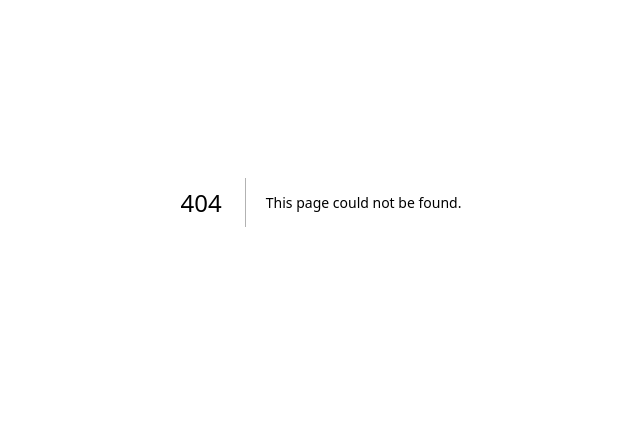
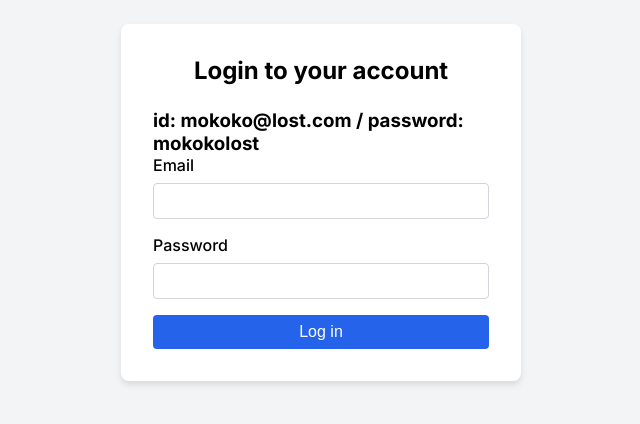
Before and after one commit to ahrrrl/yeogiya-next, a Next.js app: page /login in a window 1280 px wide. Before the commit this address had no page. Shown: the part 198-622 px from the top of the page, without its empty margins (319-959 px from the left). Built offline with nearby package versions, Linux system fonts and the light colour scheme.

Commit message:
feat: login

```diff
--- /dev/null
+++ b/app/lib/actions.ts
@@ -0,0 +1,28 @@
+'use server';
+
+import { signIn } from '@/auth';
+import { AuthError } from 'next-auth';
+
+export async function authenticate(
+  prevState: string | undefined,
+  formData: FormData
+) {
+  try {
+    await signIn('credentials', {
+      email: formData.get('email'),
+      password: formData.get('password'),
+      redirect: false,
+    });
+    return 'Success';
+  } catch (error) {
+    if (error instanceof AuthError) {
+      switch (error.type) {
+        case 'CredentialsSignin':
+          return 'Invalid credentials.';
+        default:
+          return 'Something went wrong.';
+      }
+    }
+    throw error;
+  }
+}
--- /dev/null
+++ b/app/login/LoginPage.module.scss
@@ -0,0 +1,23 @@
+.loginContainer {
+  display: flex;
+  align-items: center;
+  justify-content: center;
+  min-height: 100vh;
+  background-color: #f3f4f6;
+}
+
+.loginBox {
+  padding: 2rem;
+  background-color: white;
+  box-shadow: 0 4px 6px rgba(0, 0, 0, 0.1);
+  border-radius: 8px;
+  width: 100%;
+  max-width: 400px;
+}
+
+.title {
+  font-size: 1.5rem;
+  font-weight: bold;
+  text-align: center;
+  margin-bottom: 1.5rem;
+}
--- /dev/null
+++ b/app/login/page.tsx
@@ -0,0 +1,14 @@
+import styles from './LoginPage.module.scss';
+import LoginForm from '../ui/login/login-form';
+
+export default function LoginPage() {
+  return (
+    <main className={styles.loginContainer}>
+      <div className={styles.loginBox}>
+        <h3 className={styles.title}>Login to your account</h3>
+        <h3>id: mokoko@lost.com / password: mokokolost</h3>
+        <LoginForm />
+      </div>
+    </main>
+  );
+}
--- /dev/null
+++ b/app/ui/login/LoginForm.module.scss
@@ -0,0 +1,48 @@
+.form {
+  display: flex;
+  flex-direction: column;
+  gap: 1rem;
+}
+
+.inputGroup {
+  display: flex;
+  flex-direction: column;
+}
+
+.label {
+  margin-bottom: 0.5rem;
+  font-weight: 500;
+}
+
+.input {
+  padding: 0.5rem;
+  border: 1px solid #d1d5db;
+  border-radius: 4px;
+  font-size: 1rem;
+
+  &:focus {
+    outline: none;
+    border-color: #2563eb;
+    box-shadow: 0 0 0 2px rgba(37, 99, 235, 0.2);
+  }
+}
+
+.error {
+  color: #ef4444;
+  margin-top: 0.5rem;
+}
+
+.button {
+  background-color: #2563eb;
+  color: white;
+  padding: 0.5rem 1rem;
+  border: none;
+  border-radius: 4px;
+  font-size: 1rem;
+  cursor: pointer;
+  transition: background-color 0.2s;
+
+  &:hover {
+    background-color: #1d4ed8;
+  }
+}
--- /dev/null
+++ b/app/ui/login/login-form.tsx
@@ -0,0 +1,75 @@
+'use client';
+
+import { useActionState, useState } from 'react';
+import { useRouter } from 'next/navigation';
+import styles from './LoginForm.module.scss';
+import { authenticate } from '@/app/lib/actions';
+
+export default function LoginForm() {
+  const [email, setEmail] = useState('');
+  const [password, setPassword] = useState('');
+  const [error, setError] = useState('');
+  const [isPending, setIsPending] = useState(false);
+  const router = useRouter();
+
+  const handleSubmit = async (e: React.FormEvent<HTMLFormElement>) => {
+    e.preventDefault();
+    setIsPending(true);
+    setError('');
+
+    useActionState;
+    try {
+      const formData = new FormData();
+      formData.append('email', email);
+      formData.append('password', password);
+
+      const result = await authenticate(undefined, formData);
+
+      if (result === 'Invalid credentials.') {
+        setError(result);
+      } else {
+        // 로그인 성공 시 대시보드로 리다이렉트
+        router.push('/dashboard');
+      }
+    } catch (error) {
+      setError('An unexpected error occurred.');
+    } finally {
+      setIsPending(false);
+    }
+  };
+
+  return (
+    <form onSubmit={handleSubmit} className={styles.form}>
+      <div className={styles.inputGroup}>
+        <label htmlFor='email' className={styles.label}>
+          Email
+        </label>
+        <input
+          type='email'
+          id='email'
+          value={email}
+          onChange={(e) => setEmail(e.target.value)}
+          required
+          className={styles.input}
+        />
+      </div>
+      <div className={styles.inputGroup}>
+        <label htmlFor='password' className={styles.label}>
+          Password
+        </label>
+        <input
+          type='password'
+          id='password'
+          value={password}
+          onChange={(e) => setPassword(e.target.value)}
+          required
+          className={styles.input}
+        />
+      </div>
+      {error && <div className={styles.error}>{error}</div>}
+      <button type='submit' disabled={isPending} className={styles.button}>
+        {isPending ? 'Logging in...' : 'Log in'}
+      </button>
+    </form>
+  );
+}
--- /dev/null
+++ b/auth.config.ts
@@ -0,0 +1,21 @@
+import type { NextAuthConfig } from 'next-auth';
+
+export const authConfig = {
+  pages: {
+    signIn: '/',
+  },
+  callbacks: {
+    authorized({ auth, request: { nextUrl } }) {
+      const isLoggedIn = !!auth?.user;
+      const isOnDashboard = nextUrl.pathname.startsWith('/dashboard');
+      if (isOnDashboard) {
+        if (isLoggedIn) return true;
+        return false; // Redirect unauthenticated users to login page
+      } else if (isLoggedIn) {
+        return Response.redirect(new URL('/dashboard', nextUrl));
+      }
+      return true;
+    },
+  },
+  providers: [], // Add providers with an empty array for now
+} satisfies NextAuthConfig;
--- /dev/null
+++ b/auth.ts
@@ -0,0 +1,74 @@
+import NextAuth from 'next-auth';
+import Credentials from 'next-auth/providers/credentials';
+import { authConfig } from './auth.config';
+import { z } from 'zod';
+
+export const { auth, signIn, signOut } = NextAuth({
+  ...authConfig,
+  providers: [
+    Credentials({
+      async authorize(credentials) {
+        console.log('일단 들어감');
+        const parsedCredentials = z
+          .object({ email: z.string().email(), password: z.string().min(6) })
+          .safeParse(credentials);
+
+        if (parsedCredentials.success) {
+          const { email, password } = parsedCredentials.data;
+          console.log(email, password);
+          // 로그인 API 호출
+          const response = await fetch(
+            'https://sp-globalnomad-api.vercel.app/3-6/auth/login',
+            {
+              method: 'POST',
+              headers: {
+                'Content-Type': 'application/json',
+              },
+              body: JSON.stringify({ email, password }),
+            }
+          );
+
+          if (response.ok) {
+            const user = await response.json();
+            return user;
+          }
+        }
+
+        return null;
+      },
+    }),
+  ],
+  callbacks: {
+    async jwt({ token, user }) {
+      if (user) {
+        token.accessToken = user.accessToken;
+        token.refreshToken = user.refreshToken;
+      }
+      return token;
+    },
+    async session({ session, token }) {
+      session.user.accessToken = token.accessToken as string;
+      session.user.refreshToken = token.refreshToken as string;
+      return session;
+    },
+  },
+});
+
+export async function refreshToken(token: string) {
+  const response = await fetch(
+    'https://sp-globalnomad-api.vercel.app/3-6/auth/tokens',
+    {
+      method: 'POST',
+      headers: {
+        Authorization: `Bearer ${token}`,
+      },
+    }
+  );
+
+  if (response.ok) {
+    const newToken = await response.json();
+    return newToken;
+  }
+
+  throw new Error('Failed to refresh token');
+}
--- a/package.json
+++ b/package.json
@@ -12,10 +12,12 @@
     "@heroicons/react": "^2.1.4",
     "clsx": "^2.1.1",
     "next": "14.2.4",
+    "next-auth": "^5.0.0-beta.19",
     "react": "^18",
     "react-dom": "^18",
     "sass": "^1.77.6",
-    "use-debounce": "^10.0.1"
+    "use-debounce": "^10.0.1",
+    "zod": "^3.23.8"
   },
   "devDependencies": {
     "@types/node": "^20",
```
Also changed, not shown: app/types/next-auth.d.ts (added, +15 -0 lines), app/ui/dashboard/SideNav.tsx (+5 -4 lines), middleware.ts (added, +11 -0 lines), 2 other files (tests, documents, lock files or other folders).
